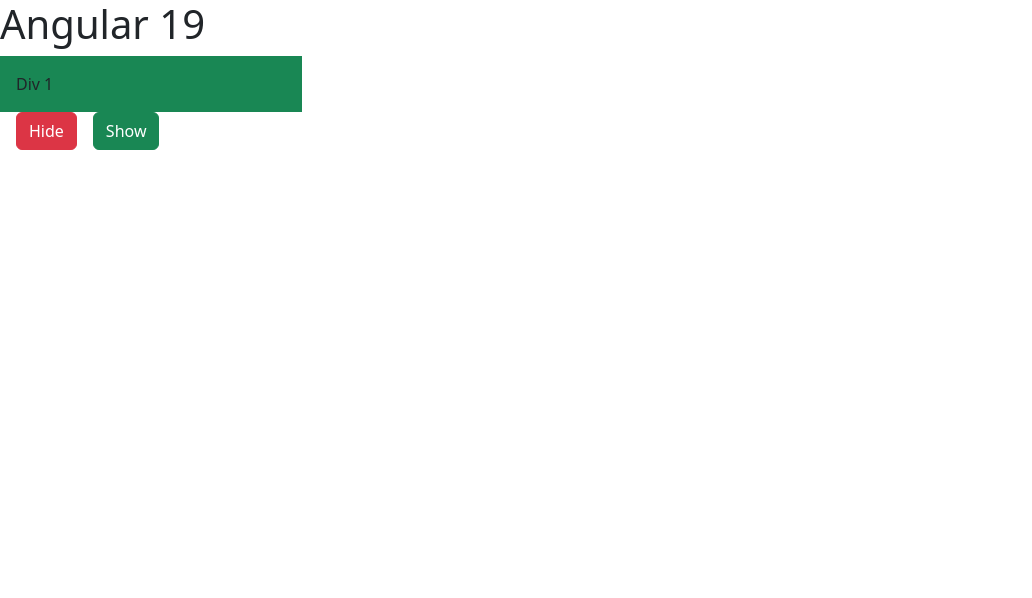
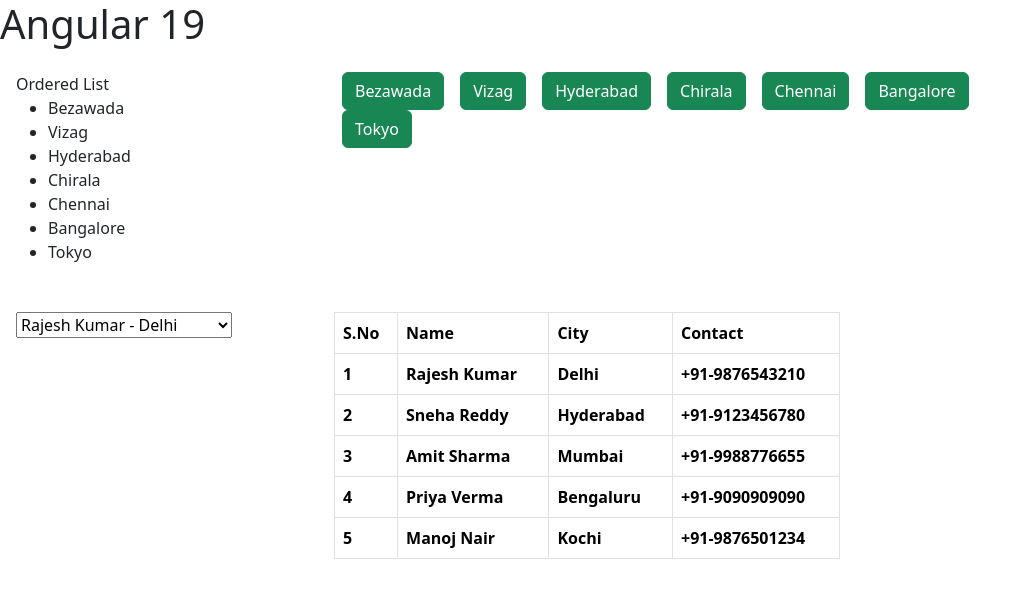
Before and after one commit to Code-Kage-hub/firstApp, an Angular app: page / in a window 1280 px wide. Shown: the top 598 px of the page, without its empty margins (0-1032 px from the left). Built offline with nearby package versions, Linux system fonts and the light colour scheme.

Commit message:
ng-if and ng-for tutorials

```diff
--- a/src/app/app.component.html
+++ b/src/app/app.component.html
@@ -1,3 +1,3 @@
 <h1>Angular 19</h1>
 
-<app-ng-if/>
+<app-ng-for/>
--- a/src/app/app.component.ts
+++ b/src/app/app.component.ts
@@ -4,10 +4,11 @@
 import { AdminComponent } from "./admin/admin.component";
 import { DataBindinComponent } from "./data-bindin/data-bindin.component";
 import { NgIfComponent } from "./ng-if/ng-if.component";
+import { NgForComponent } from "./ng-for/ng-for.component";
 
 @Component({
   selector: 'app-root',
-  imports: [DataBindinComponent, NgIfComponent],
+  imports: [NgForComponent],
   templateUrl: './app.component.html',
   styleUrl: './app.component.css'
 })
--- a/src/app/ng-for/ng-for.component.html
+++ b/src/app/ng-for/ng-for.component.html
@@ -1 +1,39 @@
-<p>ng-for works!</p>
+<div class="row p-3">
+    <div class="col-3">
+        Ordered List
+        <ul>
+            <li *ngFor="let city of cityList">{{city}}</li>
+        </ul>
+    </div>
+    <div class="col-7">
+        <button class="btn btn-success mx-2" *ngFor="let a of cityList">{{a}}</button>
+    </div>
+</div>
+
+<div class="row p-3">
+    <div class="col-3">
+        <select name="" id="">
+            <option *ngFor="let emp of empList" [value]="emp">{{emp.name}} - {{emp.city}}</option>
+        </select>
+    </div>
+    <div class="col-5">
+        <table class="table table-bordered">
+            <thead>
+                <tr>
+                    <th>S.No</th>
+                    <th>Name</th>
+                    <th>City</th>
+                    <th>Contact</th>
+                </tr>
+            </thead>
+            <tbody>
+                <tr *ngFor="let emp of empList; let sno = index" >
+                    <th>{{sno+1}}</th>
+                    <th>{{emp.name}}</th>
+                    <th>{{emp.city}}</th>
+                    <th>{{emp.contact}}</th>
+                </tr>
+            </tbody>
+        </table>
+    </div>
+</div>
--- a/src/app/ng-for/ng-for.component.ts
+++ b/src/app/ng-for/ng-for.component.ts
@@ -1,11 +1,21 @@
+import { NgFor } from '@angular/common';
 import { Component } from '@angular/core';
 
 @Component({
   selector: 'app-ng-for',
-  imports: [],
+  imports: [NgFor],
   templateUrl: './ng-for.component.html',
   styleUrl: './ng-for.component.css'
 })
 export class NgForComponent {
+  cityList:string[] = ["Bezawada","Vizag","Hyderabad","Chirala","Chennai","Bangalore","Tokyo"];
+  sno:number = 0;
+  empList: any[] = [
+    { empId: 101, name: 'Rajesh Kumar', city: 'Delhi', contact: '+91-9876543210' },
+    { empId: 102, name: 'Sneha Reddy', city: 'Hyderabad', contact: '+91-9123456780' },
+    { empId: 103, name: 'Amit Sharma', city: 'Mumbai', contact: '+91-9988776655' },
+    { empId: 104, name: 'Priya Verma', city: 'Bengaluru', contact: '+91-9090909090' },
+    { empId: 105, name: 'Manoj Nair', city: 'Kochi', contact: '+91-9876501234' }
+  ];
 
 }
--- a/src/app/ng-if/ng-if.component.html
+++ b/src/app/ng-if/ng-if.component.html
@@ -1,11 +1,27 @@
-<div class="row">
+<div class="row p-5">
     <div class="col-3">
-        <div class="bg-success p-3">
+        <div class="bg-success p-3" *ngIf="div1ShowVisible">
             Div 1
         </div>
-        <div>
-            <button class="btn btn-danger mx-3">Hide</button>
-            <button class="btn btn-success">Show</button>
+        <div class="bg-primary p-3" *ngIf="number1 == number2">
+            Div2
         </div>
     </div>
 </div>
+
+<div class="row p-5">
+    <div class="col-3">
+        <div>
+            <button class="btn btn-danger mx-3" (click)="divVisible()">Hide</button>
+            <button class="btn btn-success" (click)="divVisible()">Show</button>
+        </div>
+        <div class="pt-3">
+            <input type="text" [(ngModel)]="number1">
+            <input type="text" [(ngModel)]="number2">
+        </div>
+
+        <div>
+            {{number1 == number2}}
+        </div>
+    </div>
+</div>
--- a/src/app/ng-if/ng-if.component.ts
+++ b/src/app/ng-if/ng-if.component.ts
@@ -1,11 +1,21 @@
+import { NgIf } from '@angular/common';
 import { Component } from '@angular/core';
+import { FormsModule } from '@angular/forms';
 
 @Component({
   selector: 'app-ng-if',
-  imports: [],
+  imports: [NgIf,FormsModule],
   templateUrl: './ng-if.component.html',
   styleUrl: './ng-if.component.css'
 })
 export class NgIfComponent {
 
+  div1ShowVisible:boolean = false;
+  number1:string = "";
+  number2:string = "";
+
+  divVisible(){
+    this.div1ShowVisible = !this.div1ShowVisible;
+  }
+
 }
```
Also changed, not shown: 1 other file (tests, documents, lock files or other folders).
